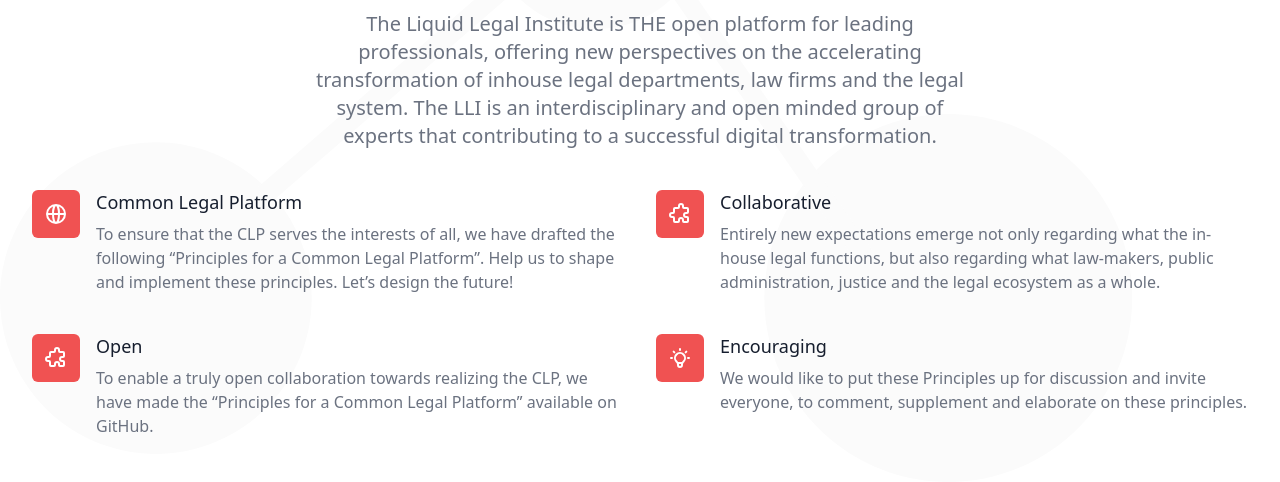
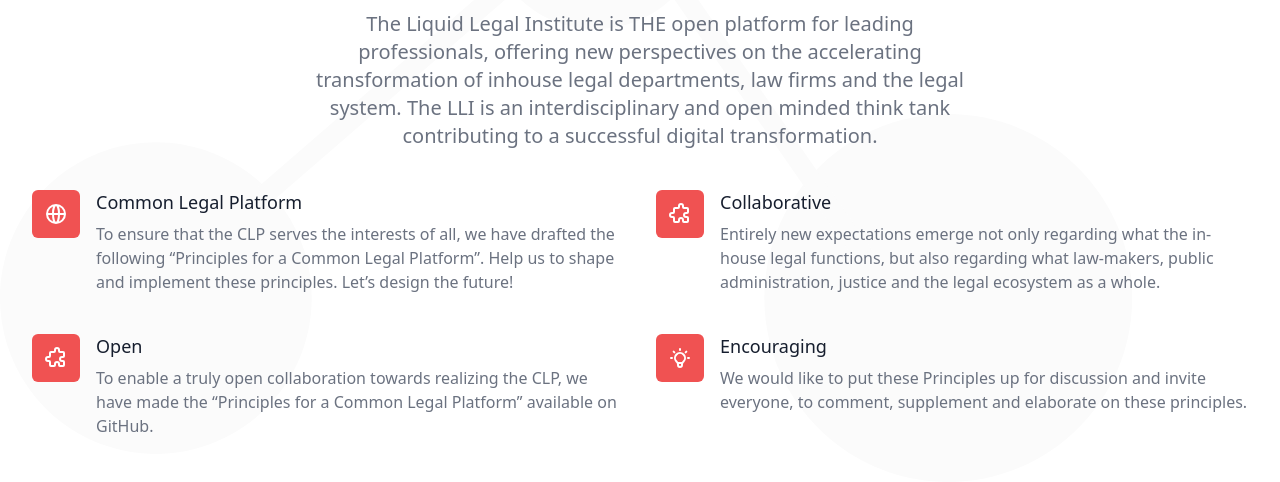
Before and after one commit to Liquid-Legal-Institute/Liquid-Legal-Institute.github.io, a plain HTML site: page index.html in a window 1280 px wide. Shown: the part 318-800 px from the top of the page. Drawn offline with Linux system fonts and the light colour scheme.

Commit message:
Update index.html

```diff
--- a/index.html
+++ b/index.html
@@ -110,7 +110,7 @@
             <p class="mt-4 max-w-2xl text-xl leading-7 text-gray-500 lg:mx-auto">
                 The Liquid Legal Institute is THE open platform for leading professionals, offering new perspectives on
                 the accelerating transformation of inhouse legal departments, law firms and the legal system. The LLI
-                is an interdisciplinary and open minded group of experts that contributing to a
+                is an interdisciplinary and open minded think tank contributing to a
                 successful digital transformation.
             </p>
         </div>
```
